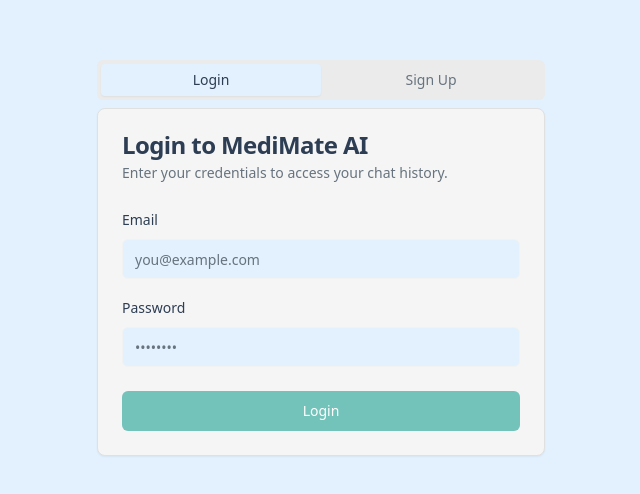
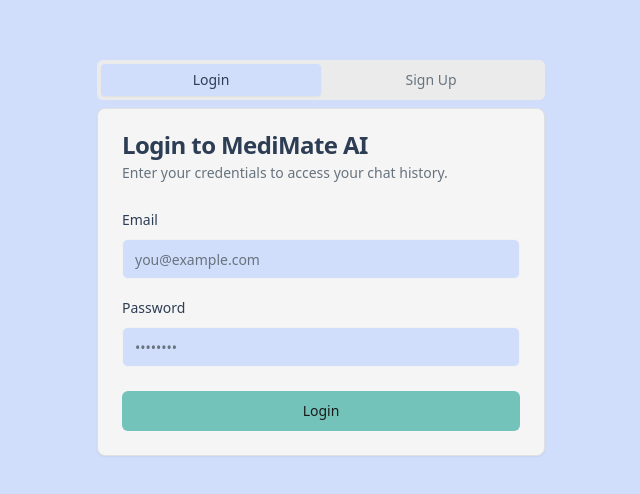
Before and after one commit to Priyanshu-chippa/ai-med, a Next.js app: page /auth in a window 1280 px wide. Shown: the part 142-636 px from the top of the page, without its empty margins (319-959 px from the left). Built offline with nearby package versions, Linux system fonts and the light colour scheme; no server answers.

Commit message:
Fix global styles error

```diff
--- a/src/app/globals.css
+++ b/src/app/globals.css
@@ -5,29 +5,37 @@
 
 body {
   font-family: var(--font-geist-sans), Arial, Helvetica, sans-serif;
+  /* Add your responsive background image here */
+  /* Replace 'YOUR_IMAGE_URL_HERE' with the actual URL of your hosted image */
+  /* background-image: url('YOUR_IMAGE_URL_HERE');  */
+  background-size: cover; /* Ensures the image covers the entire background */
+  background-position: center center; /* Centers the image */
+  background-repeat: no-repeat; /* Prevents the image from repeating */
+  background-attachment: fixed; /* Makes the background image stay in place during scroll */
+  min-height: 100vh; /* Ensure body takes at least full viewport height */
 }
 
 @layer base {
   :root {
-    --background: 207 88% 94%; /* Soft Blue */
-    --foreground: 215 30% 25%; /* Darker blue/gray for text */
-    --card: 0 0% 96%; /* Cool Gray */
+    --background: 221 83% 90%; /* Soft Blue from user's Light Mode (#E3F2FD) */
+    --foreground: 215 30% 25%;
+    --card: 0 0% 96%; /* Cool Gray from user's Light Mode (#F5F5F5) */
     --card-foreground: 215 30% 25%;
-    --popover: 0 0% 96%; /* Cool Gray */
+    --popover: 0 0% 96%;
     --popover-foreground: 215 30% 25%;
-    --primary: 174 40% 61%; /* Muted Teal */
-    --primary-foreground: 0 0% 100%; /* White */
-    --secondary: 188 75% 93%; /* Light Mint */
-    --secondary-foreground: 180 30% 30%; /* Darker teal for contrast */
-    --muted: 0 0% 92%; /* Slightly darker Cool Gray */
+    --primary: 174 40% 61%; /* Muted Teal from user's Light Mode (#80CBC4) */
+    --primary-foreground: 0 0% 10%; /* Darker for better contrast on Teal */
+    --secondary: 188 75% 93%; /* Light Mint from user's Light Mode (#E0F7FA) */
+    --secondary-foreground: 180 30% 30%;
+    --muted: 0 0% 92%;
     --muted-foreground: 210 10% 45%;
-    --accent: 200 70% 58%; /* A friendly, brighter blue for accents */
-    --accent-foreground: 0 0% 100%; /* White */
+    --accent: 174 40% 61%; /* Using primary teal as accent for now */
+    --accent-foreground: 0 0% 10%;
     --destructive: 0 84.2% 60.2%;
     --destructive-foreground: 0 0% 98%;
-    --border: 0 0% 88%; /* Slightly darker Cool Gray for borders */
-    --input: 0 0% 95%; /* Slightly off-white Cool Gray for inputs */
-    --ring: 174 40% 61%; /* Muted Teal for focus rings */
+    --border: 0 0% 88%;
+    --input: 0 0% 95%;
+    --ring: 174 40% 61%;
     --chart-1: 12 76% 61%;
     --chart-2: 173 58% 39%;
     --chart-3: 197 37% 24%;
@@ -36,36 +44,36 @@
     --radius: 0.5rem;
 
     /* Sidebar Colors - Light Theme */
-    --sidebar-background: 0 0% 97%; /* Slightly brighter than card for subtle distinction */
+    --sidebar-background: 221 83% 92%; /* Slightly darker Soft Blue */
     --sidebar-foreground: 215 30% 25%;
-    --sidebar-primary: 174 40% 61%; /* Muted Teal */
-    --sidebar-primary-foreground: 0 0% 100%;
-    --sidebar-accent: 188 75% 93%; /* Light Mint for hover/active states */
+    --sidebar-primary: 174 40% 61%;
+    --sidebar-primary-foreground: 0 0% 10%;
+    --sidebar-accent: 188 75% 90%; /* Slightly darker Light Mint */
     --sidebar-accent-foreground: 180 30% 30%;
-    --sidebar-border: 0 0% 90%;
+    --sidebar-border: 221 83% 85%;
     --sidebar-ring: 174 40% 61%;
   }
 
   .dark {
-    --background: 215 30% 18%; /* Deep Navy */
-    --foreground: 210 40% 96%; /* Light Gray/Off-white */
-    --card: 215 28% 22%; /* Slightly Lighter Charcoal/Navy for cards */
+    --background: 222 47% 17%; /* Deep Navy from user's Dark Mode (#1E293B) */
+    --foreground: 210 40% 96%;
+    --card: 220 30% 22%; /* Adjusted Charcoal Gray for cards (lighter than #2D2D2D for contrast) */
     --card-foreground: 210 40% 96%;
-    --popover: 215 28% 22%;
+    --popover: 220 30% 22%;
     --popover-foreground: 210 40% 96%;
-    --primary: 200 92% 64%; /* Muted Cyan */
-    --primary-foreground: 215 30% 10%; /* Very Dark Blue/Black */
-    --secondary: 215 25% 28%; /* Darker shade for secondary elements */
+    --primary: 196 95% 64%; /* Muted Cyan from user's Dark Mode (#4FC3F7) */
+    --primary-foreground: 215 30% 10%;
+    --secondary: 222 40% 25%; /* Darker shade for secondary elements */
     --secondary-foreground: 210 30% 85%;
-    --muted: 215 25% 28%;
+    --muted: 222 40% 25%;
     --muted-foreground: 210 25% 70%;
-    --accent: 125 36% 75%; /* Soft Green */
-    --accent-foreground: 125 25% 15%; /* Dark Green for text on accent */
+    --accent: 123 44% 72%; /* Soft Green from user's Dark Mode (#A5D6A7) */
+    --accent-foreground: 125 25% 15%;
     --destructive: 0 70% 50%;
     --destructive-foreground: 0 0% 98%;
-    --border: 215 20% 35%; /* Darker border */
-    --input: 215 25% 26%; /* Slightly darker input */
-    --ring: 200 92% 64%; /* Muted Cyan for focus rings */
+    --border: 222 30% 30%;
+    --input: 222 35% 26%;
+    --ring: 196 95% 64%;
     --chart-1: 220 70% 50%;
     --chart-2: 160 60% 45%;
     --chart-3: 30 80% 55%;
@@ -73,14 +81,14 @@
     --chart-5: 340 75% 55%;
 
     /* Sidebar Colors - Dark Theme */
-    --sidebar-background: 215 30% 16%; /* Slightly darker than main bg */
+    --sidebar-background: 222 47% 15%; /* Slightly darker Deep Navy */
     --sidebar-foreground: 210 40% 96%;
-    --sidebar-primary: 200 92% 64%; /* Muted Cyan */
+    --sidebar-primary: 196 95% 64%;
     --sidebar-primary-foreground: 215 30% 10%;
-    --sidebar-accent: 215 25% 25%; /* Subtle hover for sidebar items */
-    --sidebar-accent-foreground: 125 36% 75%; /* Soft Green for text on hover */
-    --sidebar-border: 215 20% 30%;
-    --sidebar-ring: 200 92% 64%;
+    --sidebar-accent: 222 40% 23%;
+    --sidebar-accent-foreground: 123 44% 72%;
+    --sidebar-border: 222 30% 25%;
+    --sidebar-ring: 196 95% 64%;
   }
 }
 
@@ -89,6 +97,9 @@
     @apply border-border;
   }
   body {
+    /* The bg-background and text-foreground are applied here by Tailwind */
+    /* The background-image styles above will layer on top of bg-background */
+    /* If your image has transparent parts, the bg-background color might show through */
     @apply bg-background text-foreground;
   }
 }
```
